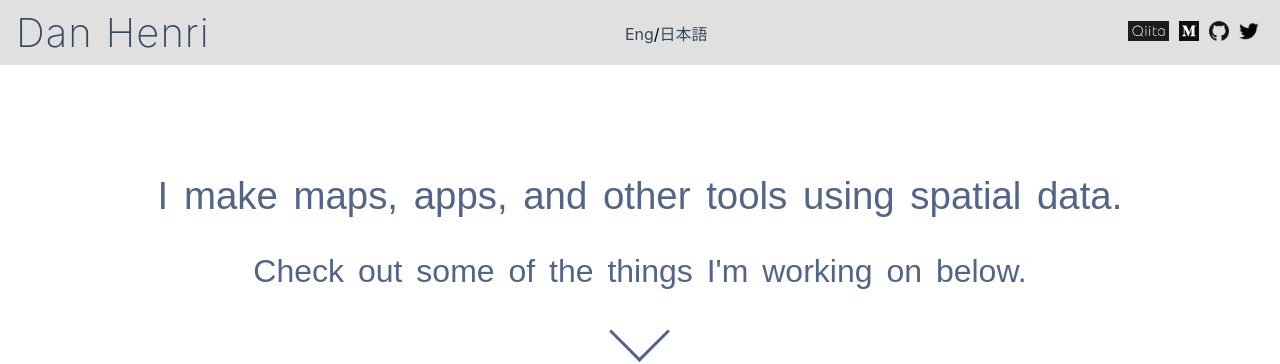
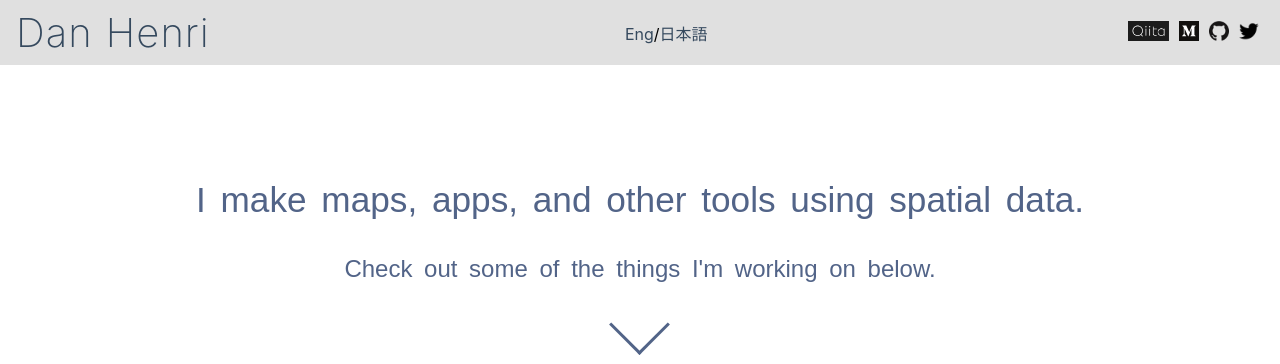
Before and after one commit to biskwikman/my-site, a Nuxt app: page / in a window 1280 px wide. Shown: the top 364 px of the page. Built offline with nearby package versions, Linux system fonts and the light colour scheme; a web font is replaced by a local one.

Commit message:
adjusted font scales

```diff
--- a/pages/index.vue
+++ b/pages/index.vue
@@ -113,7 +113,7 @@ export default {
 .title {
   font-family: "Quicksand", "Source Sans Pro", sans-serif, -apple-system;
   font-weight: 300;
-  font-size: 3vw;
+  font-size: calc(1em + 1.5vw);
   color: #526488;
   word-spacing: 5px;
   padding-bottom: 15px;
@@ -122,7 +122,7 @@ export default {
 .subtitle {
   font-family: "Quicksand", "Source Sans Pro", sans-serif, -apple-system;
   font-weight: 200;
-  font-size: 2.5vw;
+  font-size: calc(0.8em +1.2vw);
   color: #526488;
   word-spacing: 5px;
   padding: 20px;
--- a/pages/jp/index.vue
+++ b/pages/jp/index.vue
@@ -113,7 +113,7 @@ export default {
 .title {
   font-family: "M PLUS Rounded 1c", "Source Sans Pro",　sans-serif,-apple-system;
   font-weight: 300;
-  font-size: 3vw;
+  font-size: calc(1em + 1.5vw);
   color: #526488;
   word-spacing: 5px;
   padding-bottom: 15px;
@@ -122,7 +122,7 @@ export default {
 .subtitle {
   font-family: "M PLUS Rounded 1c", "Source Sans Pro", sans-serif, -apple-system;
   font-weight: 200;
-  font-size: 2.5vw;
+  font-size: calc(0.8em + 1.2vw);
   color: #526488;
   word-spacing: 5px;
   padding: 20px;
```
Also changed, not shown: 2 other files (tests, documents, lock files or other folders).
